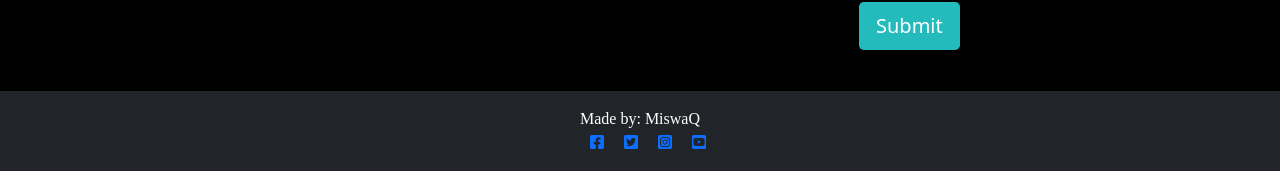
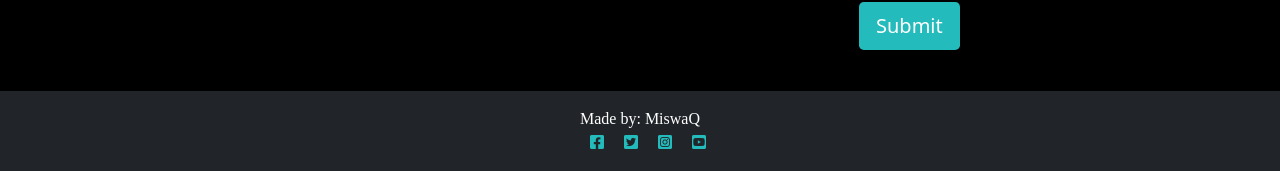
Before and after one commit to MiswaQ/FantasyBlog, a Django app: a page that uses templates/base.html in a window 1280 px wide. Shown: the part 906-1077 px from the top of the page. Run offline with Django 4.2, Linux system fonts and the light colour scheme; a user stored in the database is signed in; tables that the repository leaves empty hold one stand-in row (values such as "Sample post"); some libraries are stand-ins or nearby versions.

Commit message:
Change footer icon color to suit the page

```diff
--- a/static/css/style.css
+++ b/static/css/style.css
@@ -69,7 +69,7 @@ p {
     color: lightgray;
 }
 
-.post-author {
+.l-blue {
     color: #23BBBB;
 }
 
--- a/templates/base.html
+++ b/templates/base.html
@@ -66,11 +66,11 @@
     <footer class="footer mt-auto py-3 bg-dark">
         <p class="m-0 text-center text-white">Made by: MiswaQ</span></p>
         <p class="m-0 text-center">
-            <a href="https://facebook.com/" target="_blank"><i class="fab fa-facebook-square ms-3"></i></a>
-            <a href="https://twitter.com/" target="_blank"><i class="fab fa-twitter-square ms-3"></i></a>
-            <a href="https://instagram.com/" target="_blank"><i class="fab fa-instagram-square ms-3"></i></a>
-            <a href="https://youtube.com/" target="_blank"><i class="fab fa-youtube-square ms-3"></i></a>
-            </p>
+            <a href="https://facebook.com/" target="_blank"><i class="fab fa-facebook-square ms-3 l-blue"></i></a>
+            <a href="https://twitter.com/" target="_blank"><i class="fab fa-twitter-square ms-3 l-blue"></i></a>
+            <a href="https://instagram.com/" target="_blank"><i class="fab fa-instagram-square ms-3 l-blue"></i></a>
+            <a href="https://youtube.com/" target="_blank"><i class="fab fa-youtube-square ms-3 l-blue"></i></a>
+        </p>
     </footer>
 </body>
 
--- a/templates/post_detail.html
+++ b/templates/post_detail.html
@@ -10,7 +10,7 @@
                 <!-- Post title goes in these h1 tags -->
                 <h1 class="post-title">{{ post.title }}</h1>
                 <!-- Post author goes before the | the post's created date goes after -->
-                <p class="post-subtitle post-author">{{ post.author }} | {{ post.created_on }}</p>
+                <p class="post-subtitle l-blue">{{ post.author }} | {{ post.created_on }}</p>
             </div>
             <div class="d-none d-md-block col-md-6">
                 <!-- The featured image URL goes in the src attribute -->
```
